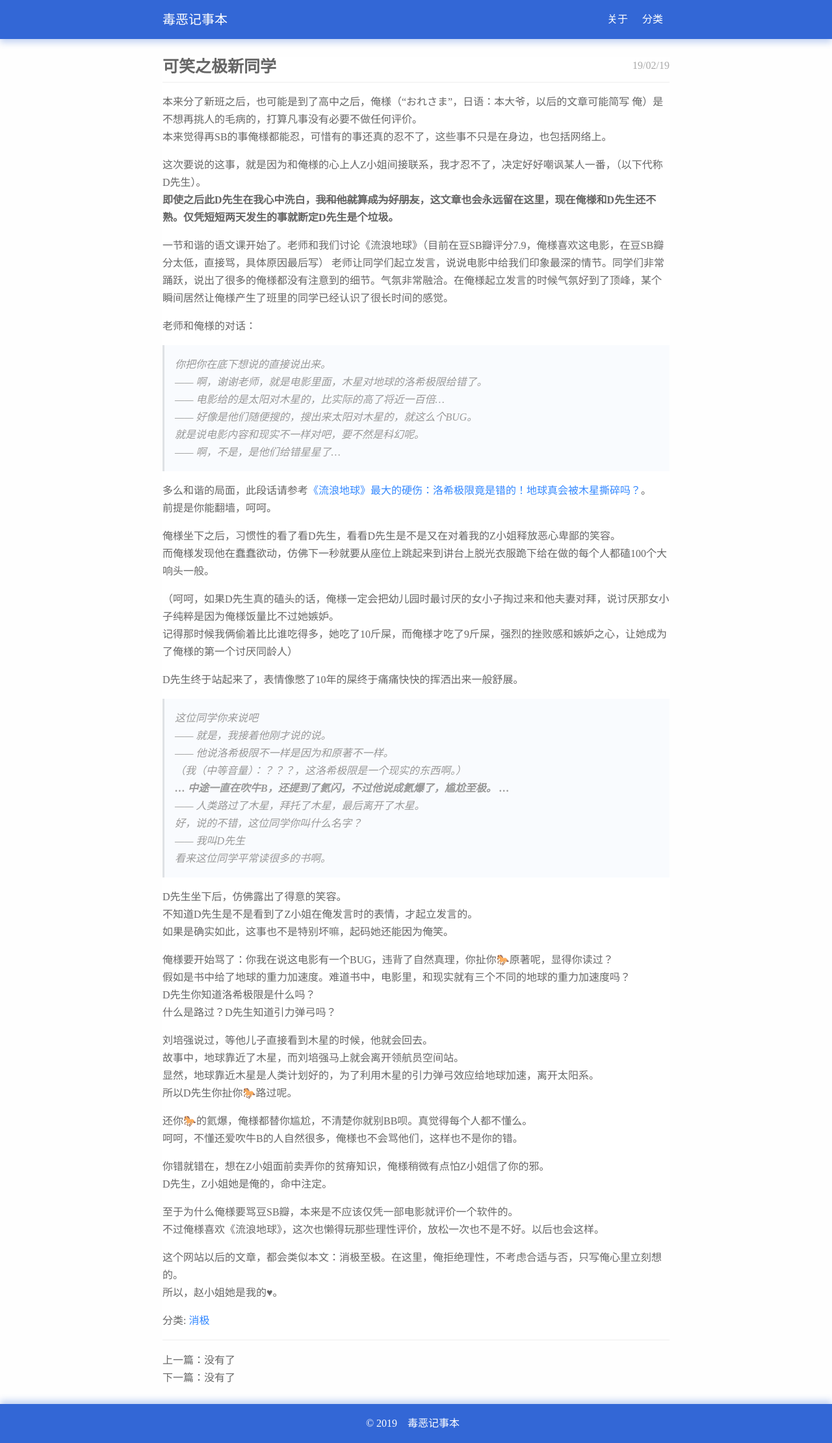
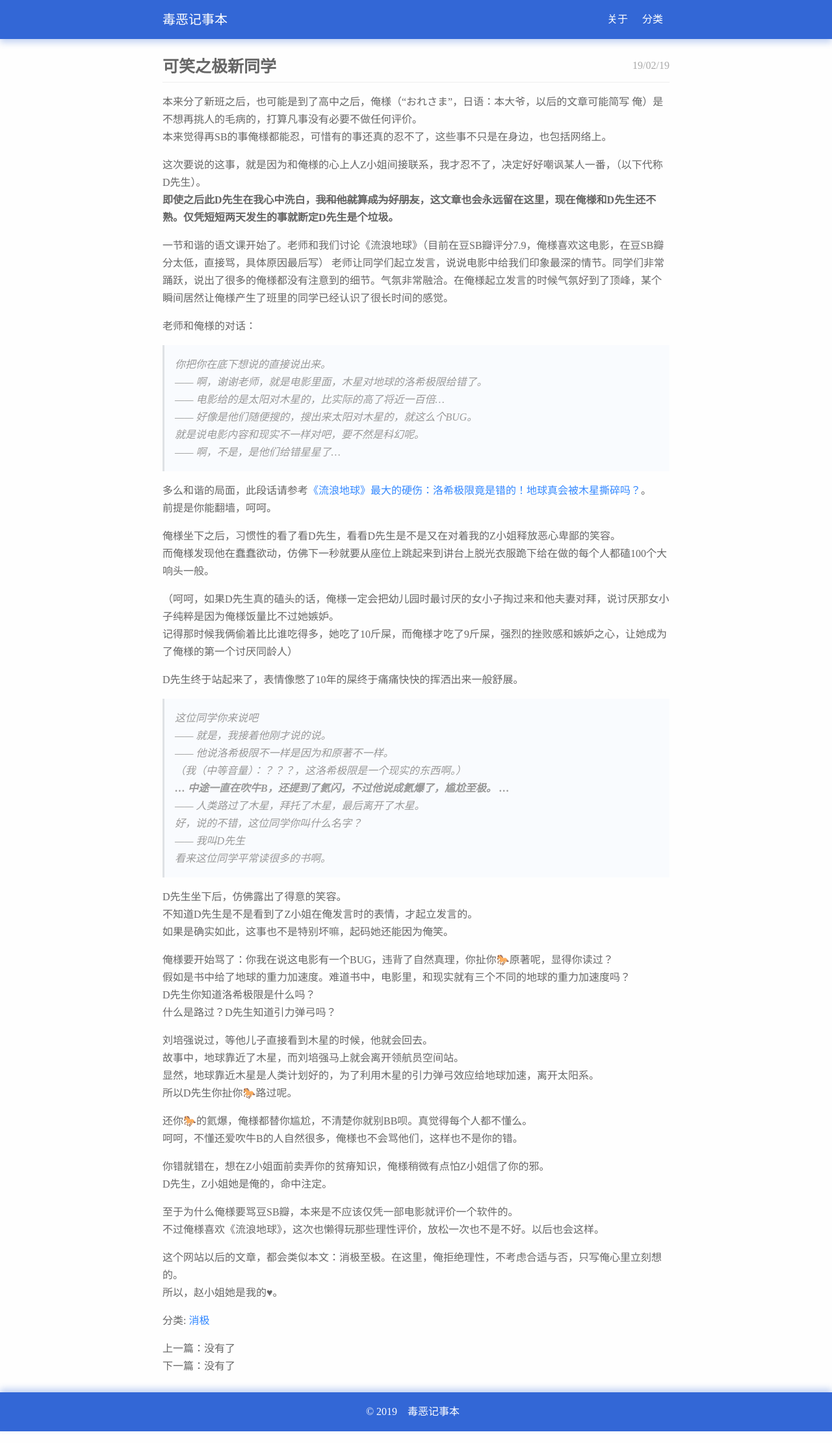
Before and after one commit to telechoc/telechoc.github.io, a Jekyll site: the page built from _posts/2019-02-19-my-new-sb-classmate.md, in a window 1280 px wide. Shown: the whole page at 65% size. Built offline with Jekyll 4.4.1, drawn with Linux system fonts in a browser that asks for light colours.

Commit message:
Update default.html

```diff
--- a/_layouts/default.html
+++ b/_layouts/default.html
@@ -22,7 +22,7 @@
             .site-menu a, footer a{ color: #FFF; border: none; margin-left: 2px; padding: 7px 10px; line-height: 60px; border-radius: 10px }
             .site-menu a:hover, footer a:hover { color: #FAFAFA; background: rgba(0,0,0,0.1); box-shadow: 0px -1px 5px rgba(0,0,0,0.1) inset }
             .site-menu a:focus, footer a:focus { outline: none }
-            .post-card, .page-card{ background: #FFF; color: #666; margin: 17px 0px; border-bottom: 1px solid #EEE; }
+
             .post-card{ padding-bottom: 17px }
             .post-meta, .page-meta{ padding-bottom: 7px }
             .page-meta{ border-bottom: 1px solid #EEE; margin: 1em 0 }
```
